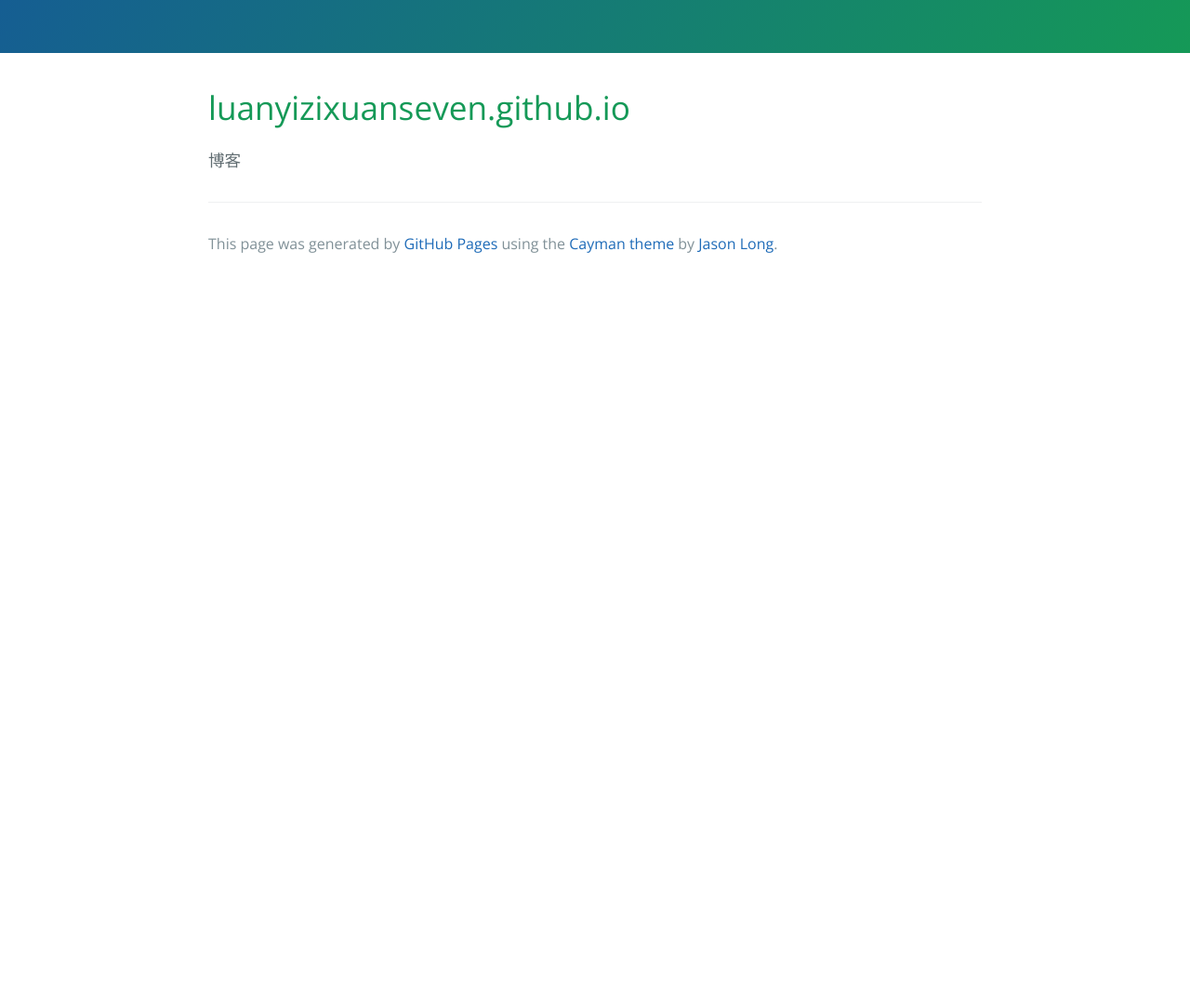
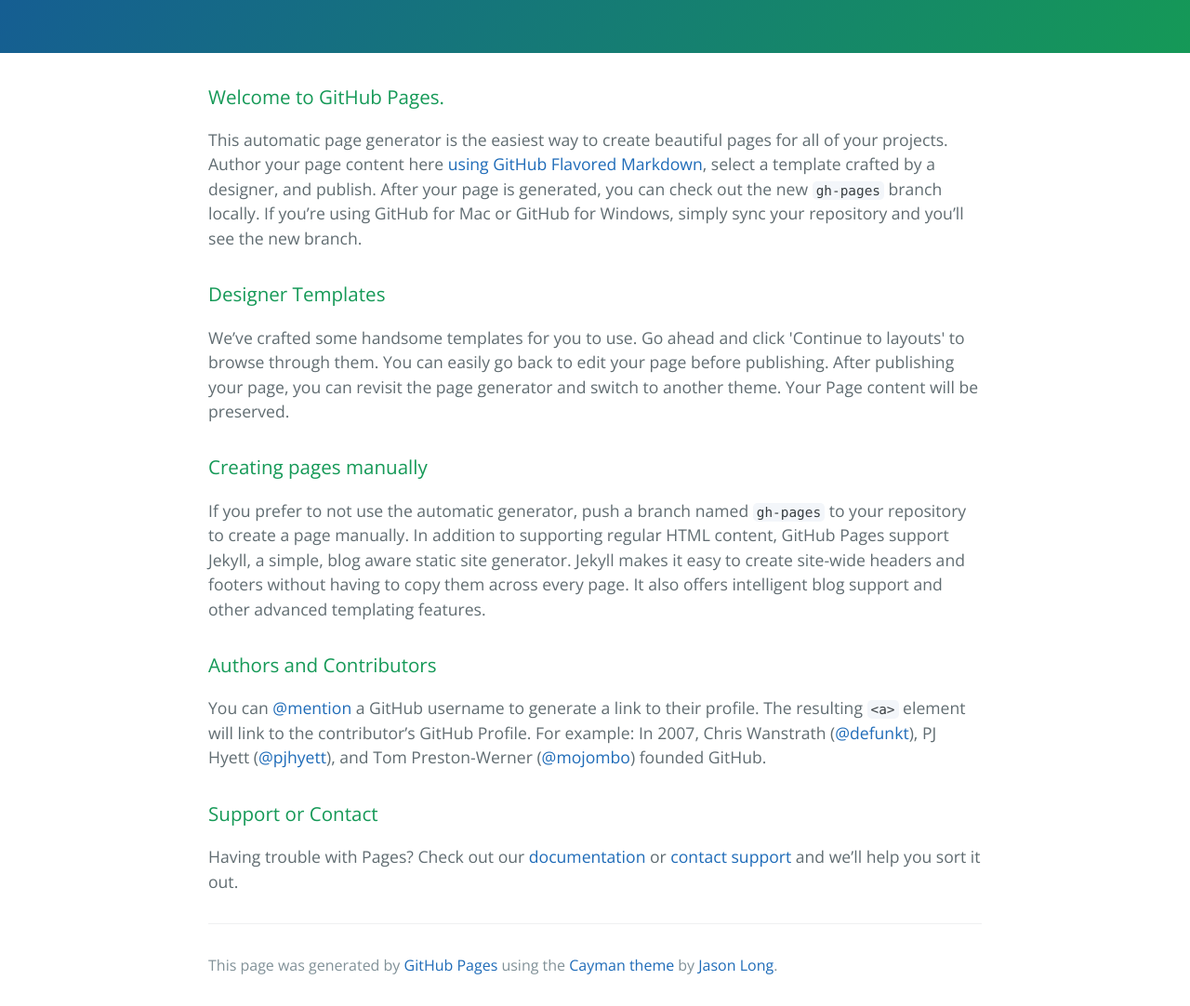
Before and after one commit to luanyizixuanseven/luanyizixuanseven.github.io, a plain HTML site: page index.html in a window 1280 px wide. Shown: the part 260-1342 px from the top of the page at 93% size. Before the commit the page ends 800 px from the top, so only its background shows below. Drawn offline with nearby package versions, Linux system fonts and the light colour scheme.

Commit message:
Replace master branch with page content via GitHub

```diff
--- a/index.html
+++ b/index.html
@@ -16,10 +16,30 @@
     </section>
 
     <section class="main-content">
-      <h1>
-<a id="luanyizixuansevengithubio" class="anchor" href="#luanyizixuansevengithubio" aria-hidden="true"><span class="octicon octicon-link"></span></a>luanyizixuanseven.github.io</h1>
+      <h3>
+<a id="welcome-to-github-pages" class="anchor" href="#welcome-to-github-pages" aria-hidden="true"><span class="octicon octicon-link"></span></a>Welcome to GitHub Pages.</h3>
 
-<p>博客</p>
+<p>This automatic page generator is the easiest way to create beautiful pages for all of your projects. Author your page content here <a href="https://guides.github.com/features/mastering-markdown/">using GitHub Flavored Markdown</a>, select a template crafted by a designer, and publish. After your page is generated, you can check out the new <code>gh-pages</code> branch locally. If you’re using GitHub for Mac or GitHub for Windows, simply sync your repository and you’ll see the new branch.</p>
+
+<h3>
+<a id="designer-templates" class="anchor" href="#designer-templates" aria-hidden="true"><span class="octicon octicon-link"></span></a>Designer Templates</h3>
+
+<p>We’ve crafted some handsome templates for you to use. Go ahead and click 'Continue to layouts' to browse through them. You can easily go back to edit your page before publishing. After publishing your page, you can revisit the page generator and switch to another theme. Your Page content will be preserved.</p>
+
+<h3>
+<a id="creating-pages-manually" class="anchor" href="#creating-pages-manually" aria-hidden="true"><span class="octicon octicon-link"></span></a>Creating pages manually</h3>
+
+<p>If you prefer to not use the automatic generator, push a branch named <code>gh-pages</code> to your repository to create a page manually. In addition to supporting regular HTML content, GitHub Pages support Jekyll, a simple, blog aware static site generator. Jekyll makes it easy to create site-wide headers and footers without having to copy them across every page. It also offers intelligent blog support and other advanced templating features.</p>
+
+<h3>
+<a id="authors-and-contributors" class="anchor" href="#authors-and-contributors" aria-hidden="true"><span class="octicon octicon-link"></span></a>Authors and Contributors</h3>
+
+<p>You can <a href="https://github.com/blog/821" class="user-mention">@mention</a> a GitHub username to generate a link to their profile. The resulting <code>&lt;a&gt;</code> element will link to the contributor’s GitHub Profile. For example: In 2007, Chris Wanstrath (<a href="https://github.com/defunkt" class="user-mention">@defunkt</a>), PJ Hyett (<a href="https://github.com/pjhyett" class="user-mention">@pjhyett</a>), and Tom Preston-Werner (<a href="https://github.com/mojombo" class="user-mention">@mojombo</a>) founded GitHub.</p>
+
+<h3>
+<a id="support-or-contact" class="anchor" href="#support-or-contact" aria-hidden="true"><span class="octicon octicon-link"></span></a>Support or Contact</h3>
+
+<p>Having trouble with Pages? Check out our <a href="https://help.github.com/pages">documentation</a> or <a href="https://github.com/contact">contact support</a> and we’ll help you sort it out.</p>
 
       <footer class="site-footer">
 
```
Also changed, not shown: params.json (+1 -1 lines).
